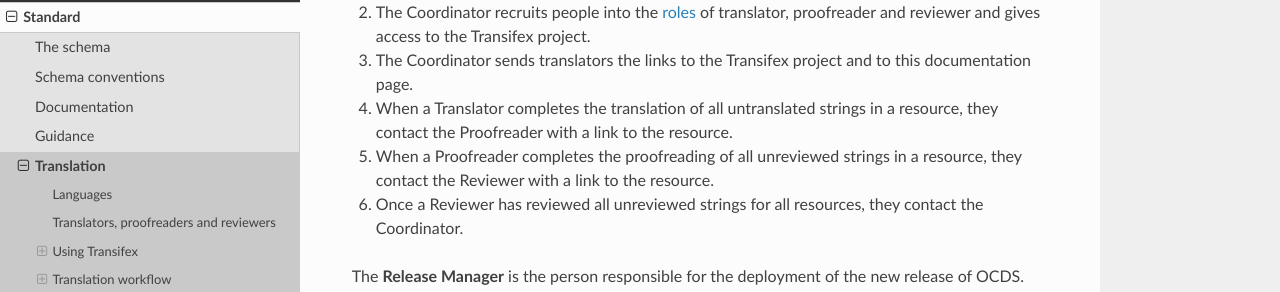
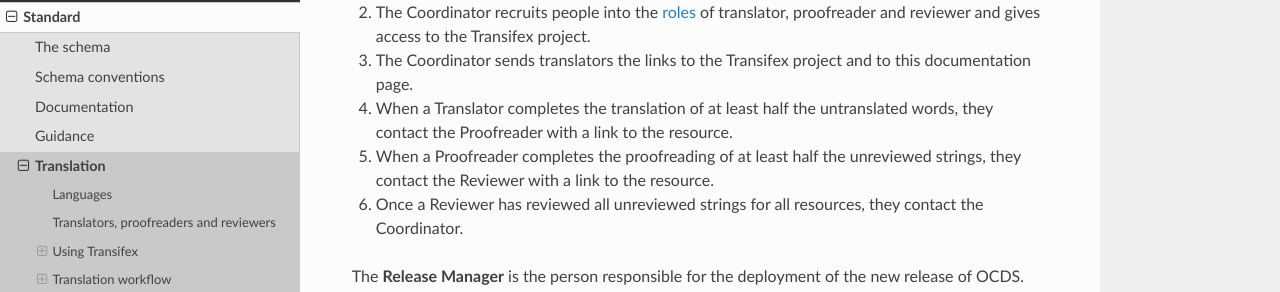
Before and after one commit to open-contracting/standard-development-handbook, a Sphinx documentation site: the page built from docs/standard/translation.md, in a window 1280 px wide and 900 px high, scrolled down 3313 px. Shown: the part 159-451 px from the top of the window. Built offline with Sphinx 7.4.7 and the Read the Docs theme 2.0.0, drawn with Linux system fonts in a browser that asks for light colours.

Commit message:
Change triggers for translation workflow

```diff
--- a/docs/standard/translation.md
+++ b/docs/standard/translation.md
@@ -105,8 +105,8 @@ Read Transifex's documentation on [inviting collaborators](https://docs.transife
 1. The Release Manager freezes source strings, i.e. no pull requests will be merged that change English strings in Markdown, JSON, CSV or  `.po` files.
 1. The Coordinator recruits people into the [roles](#translators-proofreaders-and-reviewers) of translator, proofreader and reviewer and gives access to the Transifex project.
 1. The Coordinator sends translators the links to the Transifex project and to this documentation page.
-1. When a Translator completes the translation of all untranslated strings in a resource, they contact the Proofreader with a link to the resource.
-1. When a Proofreader completes the proofreading of all unreviewed strings in a resource, they contact the Reviewer with a link to the resource.
+1. When a Translator completes the translation of at least half the untranslated words, they contact the Proofreader with a link to the resource.
+1. When a Proofreader completes the proofreading of at least half the unreviewed strings, they contact the Reviewer with a link to the resource.
 1. Once a Reviewer has reviewed all unreviewed strings for all resources, they contact the Coordinator.
 
 The **Release Manager** is the person responsible for the deployment of the new release of OCDS. The role of **Coordinator** is comparable to that in the [terminology process](termonology#coordinator).
```
